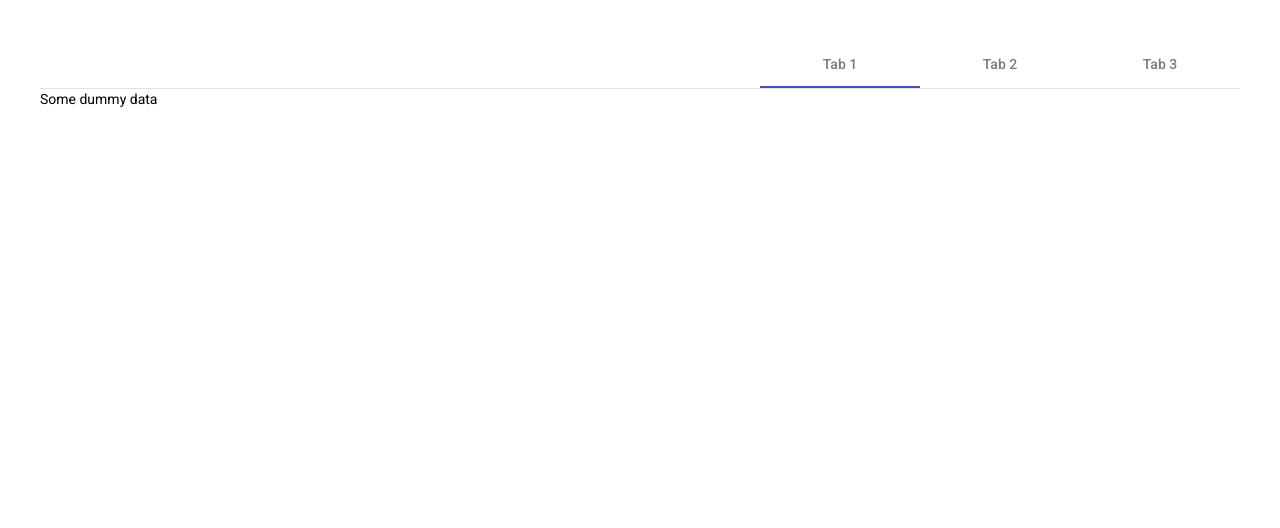
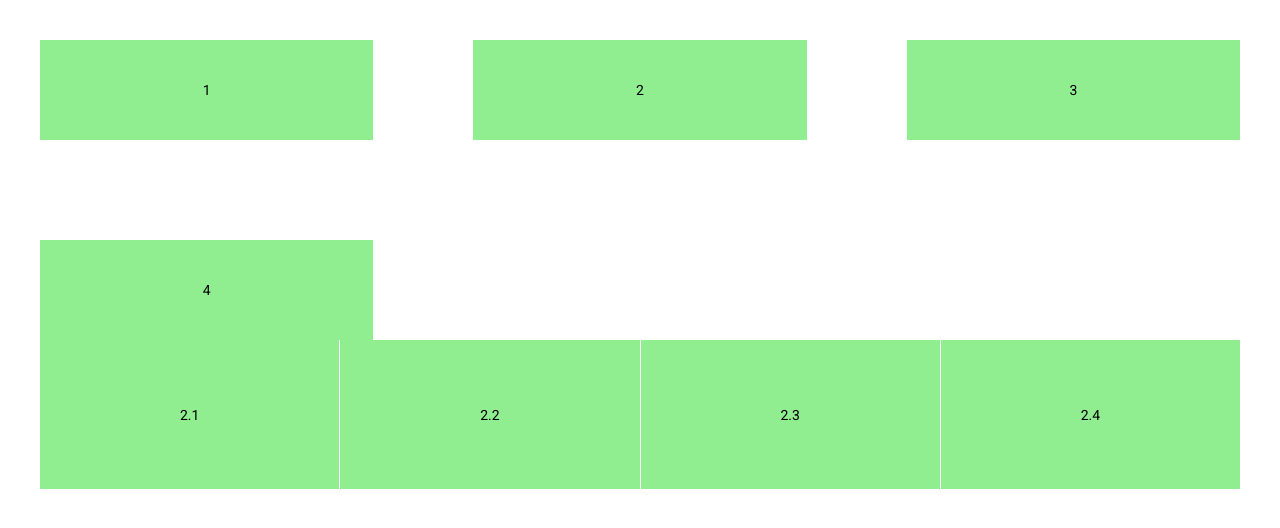
Before and after one commit to souhailouni/learn-Material, an Angular app: page / in a window 1280 px wide. Shown: the top 528 px of the page. Built offline with nearby package versions, Linux system fonts and the light colour scheme.

Commit message:
grid-List

```diff
--- a/src/app/app.component.css
+++ b/src/app/app.component.css
@@ -2,3 +2,7 @@
     margin: 20px;
     padding: 20px
 }
+
+mat-grid-tile {
+    background-color: lightgreen;
+}
--- a/src/app/app.component.html
+++ b/src/app/app.component.html
@@ -1,14 +1,16 @@
 <div class="container">
 
-    <mat-tab-group  mat-align-tabs="end" animationDuration="1000ms">
-        <mat-tab label="Tab 1">
-            <p>Some dummy data</p>
-        </mat-tab>
-        <mat-tab label="Tab 2">
-            <p>Some dummy data for tab 2</p>
-        </mat-tab>
-        <mat-tab label="Tab 3">
-            <p>Some dummy data for tab 3</p>
-        </mat-tab>
-    </mat-tab-group>
+    <mat-grid-list cols="3" gutterSize="100px" rowHeight="100px">
+        <mat-grid-tile>1</mat-grid-tile>
+        <mat-grid-tile>2</mat-grid-tile>
+        <mat-grid-tile>3</mat-grid-tile>
+        <mat-grid-tile>4</mat-grid-tile>
+    </mat-grid-list>
+
+    <mat-grid-list cols="4" rowHeight="4:2">
+        <mat-grid-tile>2.1</mat-grid-tile>
+        <mat-grid-tile>2.2</mat-grid-tile>
+        <mat-grid-tile>2.3</mat-grid-tile>
+        <mat-grid-tile>2.4</mat-grid-tile>
+    </mat-grid-list>
 </div>
--- a/src/app/app.module.ts
+++ b/src/app/app.module.ts
@@ -15,7 +15,8 @@ import { MatDividerModule} from '@angular/material/divider';
 import { MatExpansionModule } from '@angular/material/expansion';
 import { MatListModule } from '@angular/material/list'
 import { MatStepperModule } from '@angular/material/stepper';
-import { MatTabsModule } from '@angular/material/tabs'
+import { MatTabsModule } from '@angular/material/tabs';
+import { MatGridListModule } from '@angular/material/grid-list';
 @NgModule({
   declarations: [
     AppComponent
@@ -35,7 +36,8 @@ import { MatTabsModule } from '@angular/material/tabs'
     MatExpansionModule,
     MatListModule,
     MatStepperModule,
-    MatTabsModule
+    MatTabsModule,
+    MatGridListModule
   ],
   providers: [],
   bootstrap: [AppComponent]
```
